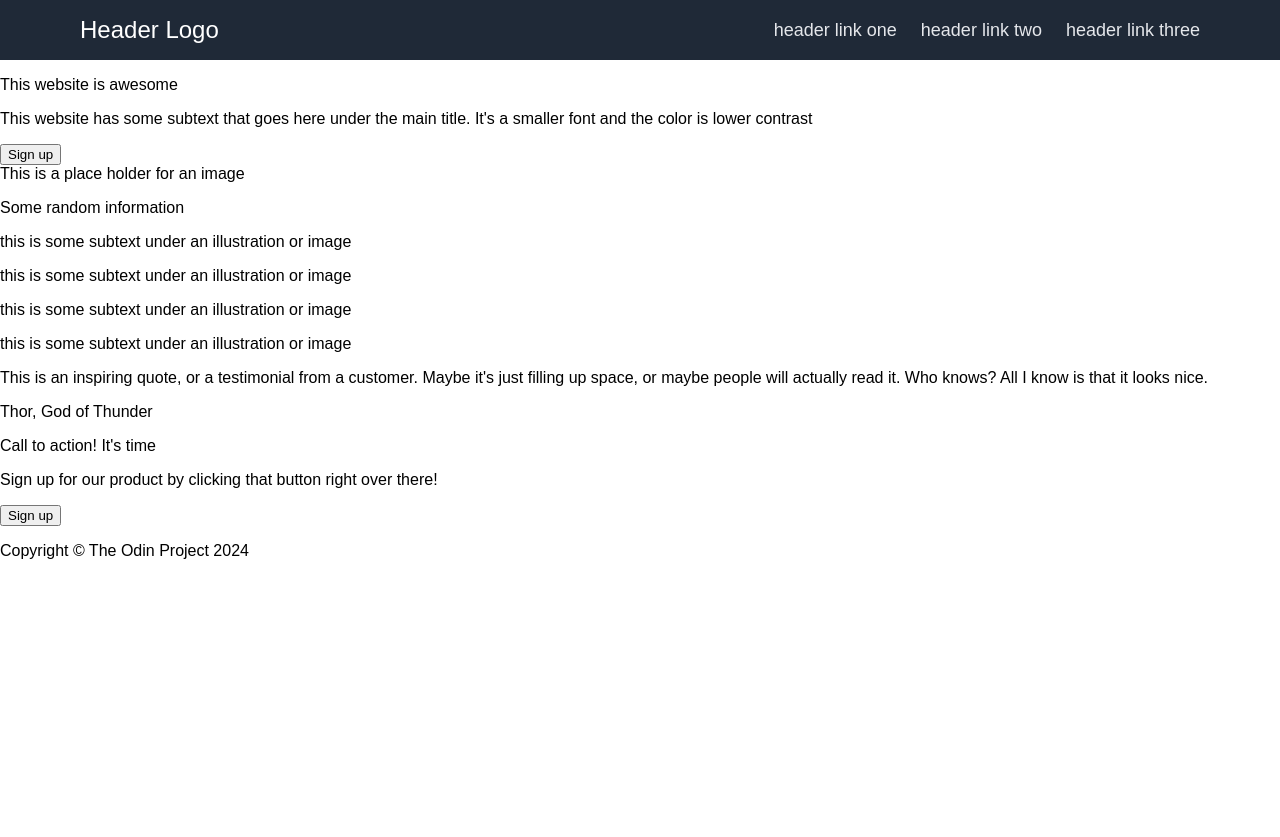
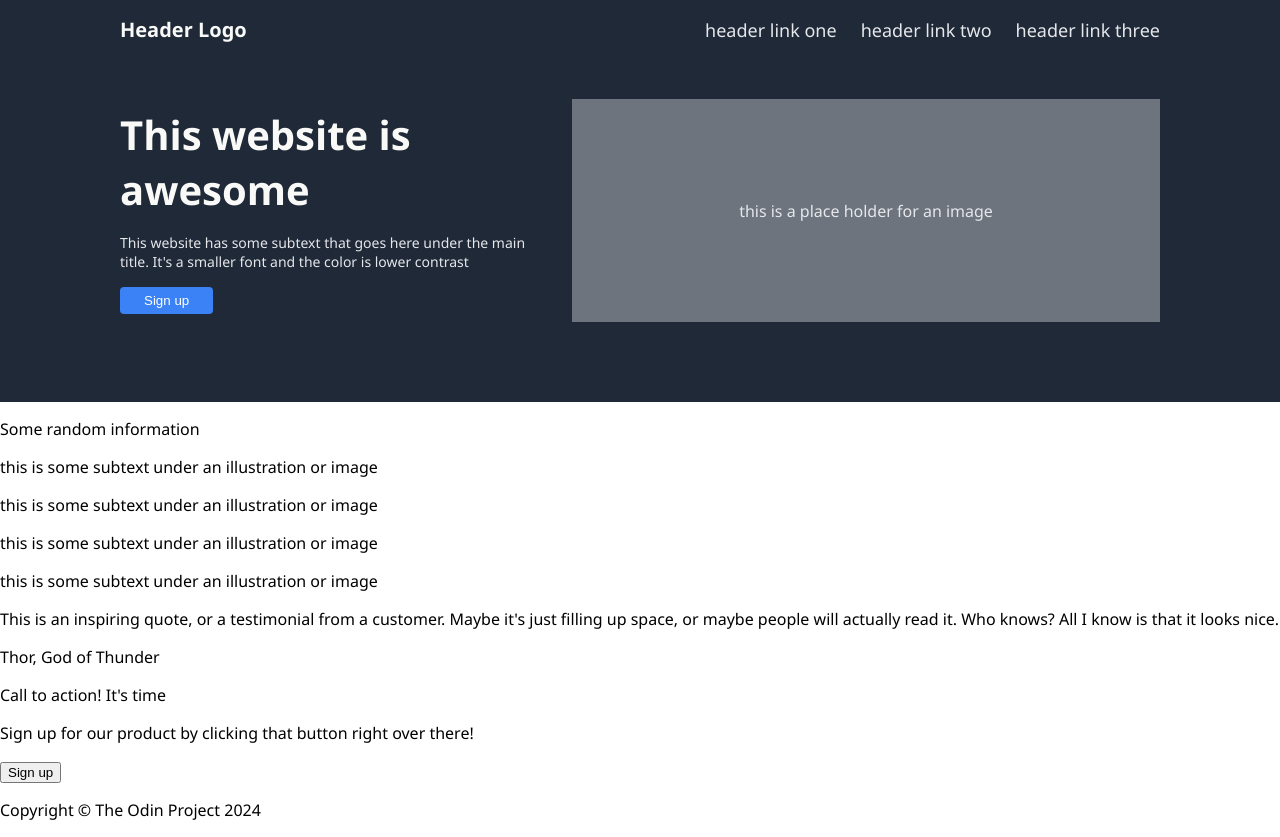
Before and after one commit to csd-hienmai/odin-landing-page, a plain HTML site: page index.html in a window 1280 px wide. Before the commit the page ends 800 px from the top, so only its background shows below. Drawn offline with Linux system fonts and the light colour scheme.

Commit message:
style: style hero

```diff
--- a/index.html
+++ b/index.html
@@ -16,7 +16,7 @@
       </div>
     </div>
     <div class="hero">
-      <div class="text">
+      <div class="child text">
         <p class="title">This website is awesome</p>
         <p class="subtext">
           This website has some subtext that goes here under the main title.
@@ -24,7 +24,9 @@
         </p>
         <button>Sign up</button>
       </div>
-      <div class="image">This is a place holder for an image</div>
+      <div class="child image">
+        <p>this is a place holder for an image</p>
+      </div>
     </div>
     <div class="info">
         <p class="title">Some random information</p>
--- a/styles.css
+++ b/styles.css
@@ -1,18 +1,20 @@
 body {
-    font-family: 'DM Sans', sans-serif;
+  font-family: "Segoe UI", Tahoma, Geneva, Verdana, sans-serif;
   margin: 0;
 }
-.header {
-    color: #fff;
+.header,
+.hero {
+  color: #f9faf8;
   background-color: #1f2937;
-    padding: 16px 80px;
+  padding: 16px 120px;
   display: flex;
   align-items: center;
   justify-content: space-between;
 }
 
-.header .logo{
-    font-size: 24px;
+.header .logo {
+  font-size: 20px;
+  font-weight: 600;
 }
 
 .header .nav {
@@ -24,3 +26,49 @@ body {
   text-decoration: none;
   font-size: 18px;
 }
+
+.hero {
+  gap: 24px;
+  padding-top: 40px;
+  padding-bottom: 80px;
+}
+
+.hero p{
+    margin: 0;
+    padding: 8px 0 8px 0;
+}
+
+.hero .child {
+  flex: 1;
+}
+
+.hero .title {
+  flex: 0 1 auto;
+  font-size: 40px;
+  font-weight: 800;
+}
+
+.hero .subtext {
+  color: #e5e7eb;
+  font-size: 14px;
+  font-weight: 300;
+}
+
+.hero .image {
+  padding: 80px;
+  color: #e5e7eb;
+  background-color: #6d747d;
+  display: flex;
+  justify-content: center;
+  align-items: center;
+  align-self: stretch;
+}
+
+.hero button {
+margin: 8px 0 8px 0;
+  background-color: #3b82f6;
+  color: #fff;
+  padding: 6px 24px;
+  border: none;
+  border-radius: 4px;
+}
```
Lines whose indentation alone changed are shown as unchanged.
